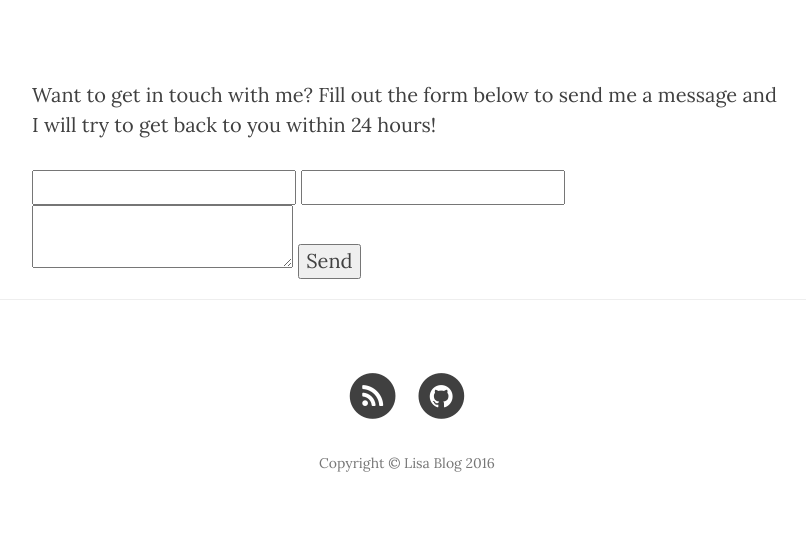
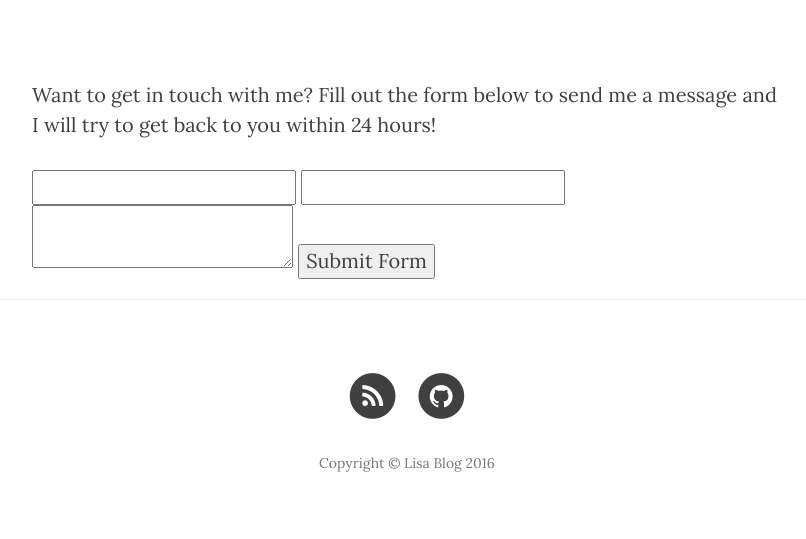
Before and after one commit to laoshen22/laoshen22.github.io, a Jekyll site: the page built from contact.html, in a window 1280 px wide. Shown: the part 448-987 px from the top of the page, without its empty margins (233-1039 px from the left). Built offline with Jekyll 4.4.1, drawn with Linux system fonts in a browser that asks for light colours; nearby versions of some CDN libraries.

Commit message:
Update contact.html

```diff
--- a/contact.html
+++ b/contact.html
@@ -11,13 +11,9 @@ header-img: "img/loveself.jpg"
 <!-- NOTE: To use the contact form, your site must be on a live web host with PHP! The form will not work locally! -->
 
 
-<form action="//formspree.io/lisaling22@live.cn" method="POST">
-    <input type="text" name="name">
-    <input type="email" name="_replyto">
-    <textarea name="message"></textarea>
-
-    <input type="text" name="_gotcha" style="display:none">
-    <input type="hidden" name="_subject" value="Message via http://domain.com">
-
-    <input type="submit" value="Send">
+<form action="//flipmail.co/api/u6yPdrTp2RCnzcd18abF" method="post">
+   <input type="text" name="name">
+   <input type="email" name="email">
+   <textarea name="message"></textarea>
+   <button type="submit">Submit Form</button>
 </form>
```
